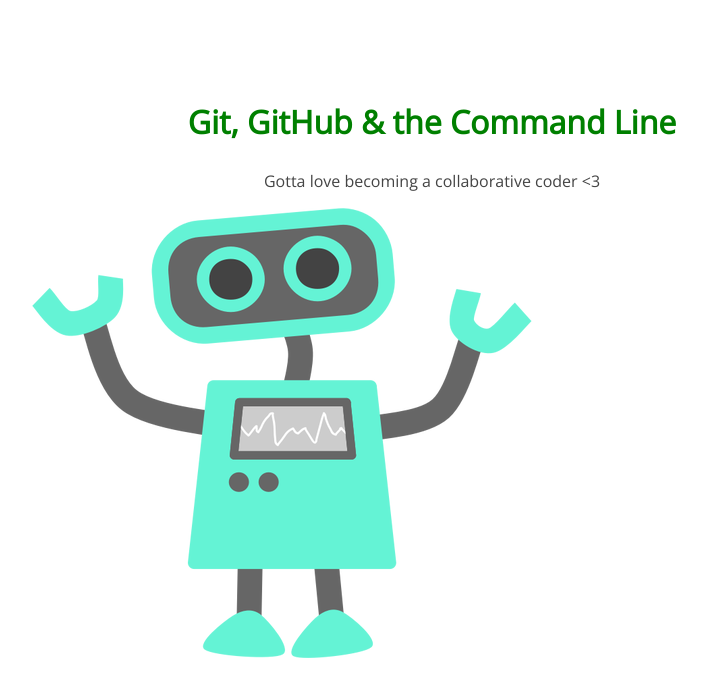
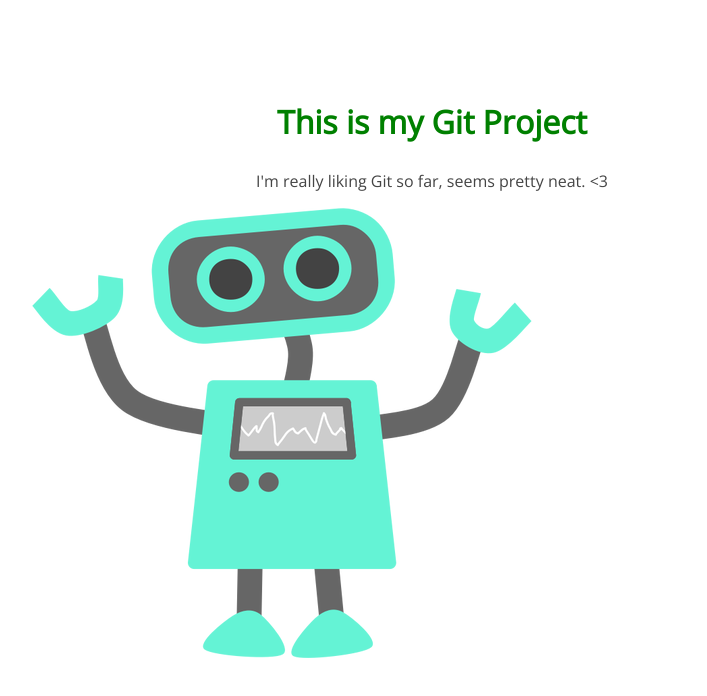
Before and after one commit to RikkiGoss/105-project, a plain HTML site: page index.html in a window 1280 px wide. Shown: the whole page, without its empty margins (208-915 px from the left). Drawn offline with nearby package versions, Linux system fonts and the light colour scheme.

Commit message:
change h1 and p

```diff
--- a/index.html
+++ b/index.html
@@ -8,8 +8,8 @@
 </head>
 <body>
 	<section>
-		<h1>Git, GitHub & the Command Line</h1>
-		<p>Gotta love becoming a collaborative coder <3</p>
+		<h1>This is my Git Project</h1>
+		<p>I'm really liking Git so far, seems pretty neat. <3</p>
 		<img src="img/happy-blue-robot.png">
 	</section>
 </body>
```
